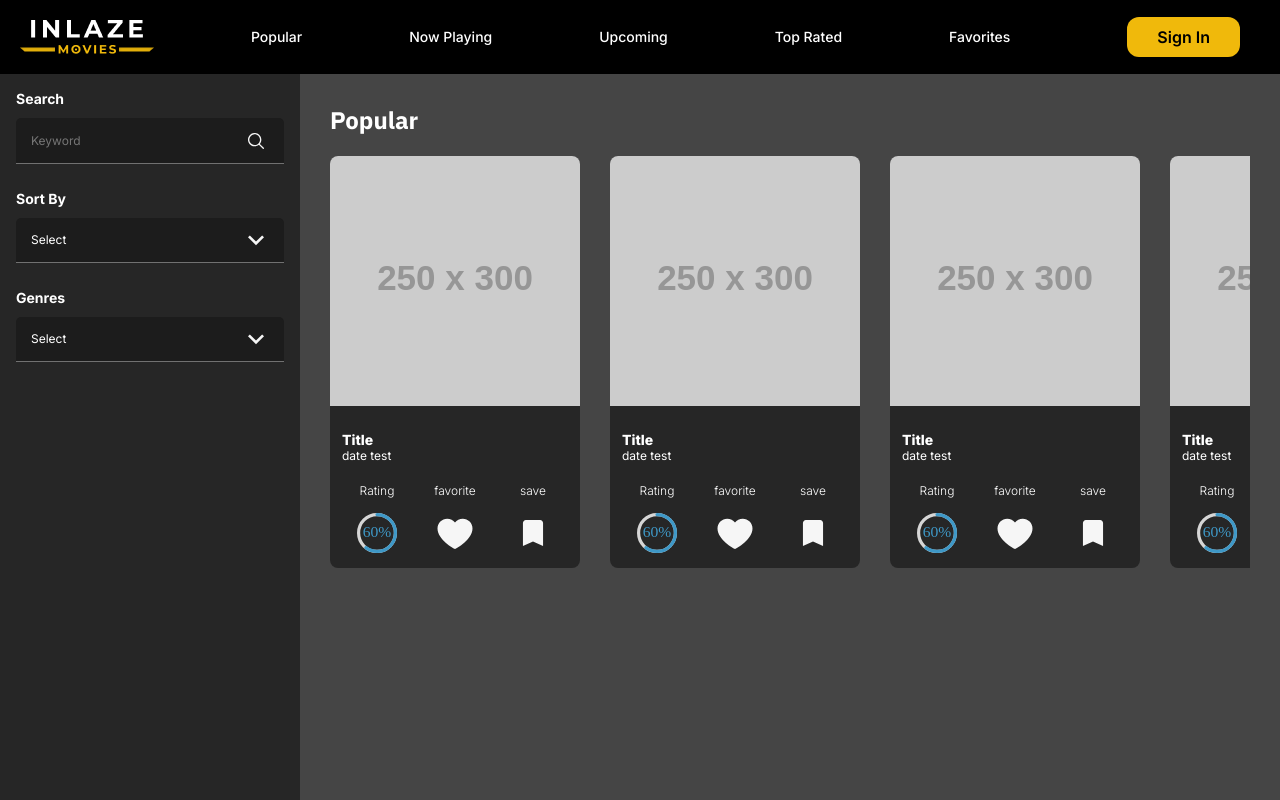
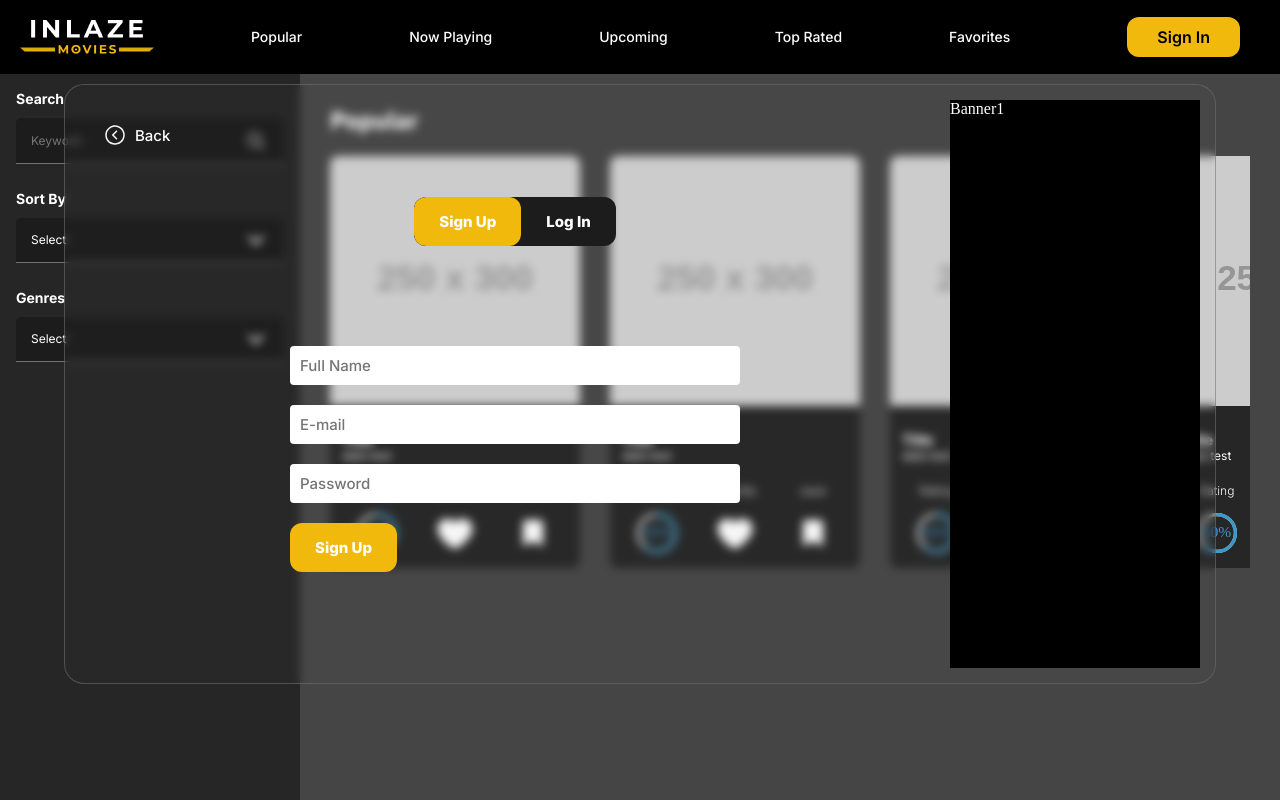
Before and after one commit to NandierSR26/movies-app-front-inlaze, a React (Vite) app: page / in a window 1280 px wide. Built offline with nearby package versions, Linux system fonts and the light colour scheme.

Commit message:
feat: Auth page forms

```diff
--- /dev/null
+++ b/src/components/AuthBanners/AuthBanners.module.scss
@@ -0,0 +1,4 @@
+.banner {
+  width: 250px;
+  background-color: #000;
+}
--- /dev/null
+++ b/src/components/AuthBanners/Banner1.tsx
@@ -0,0 +1,10 @@
+
+import styles from './AuthBanners.module.scss'
+
+export const Banner1 = () => {
+  return (
+    <div className={styles["banner"]}>
+      Banner1
+    </div>
+  )
+}
--- /dev/null
+++ b/src/components/AuthBanners/Banner2.tsx
@@ -0,0 +1,8 @@
+import styles from './AuthBanners.module.scss'
+export const Banner2 = () => {
+  return (
+    <div className={styles["banner"]}>
+      Banner2
+    </div>
+  )
+}
--- a/src/components/Header/Header.module.scss
+++ b/src/components/Header/Header.module.scss
@@ -3,6 +3,7 @@
 .header {
   background-color: $primary-color;
   padding: 13.5px 20px;
+  z-index: 10;
 }
 
 .header-container {
--- a/src/components/index.ts
+++ b/src/components/index.ts
@@ -5,3 +5,5 @@ export * from './CardMovie/CardMovie'
 export * from './LikeButton/LikeButton'
 export * from './SaveButton/SaveButton'
 export * from './CircularRating/CircularRating'
+export * from './AuthBanners/Banner1'
+export * from './AuthBanners/Banner2'
--- a/src/index.scss
+++ b/src/index.scss
@@ -16,7 +16,8 @@ body {
   display: flex;
   flex-direction: column;
   min-height: 100vh;
-  overflow: hidden;
+  overflow-x: hidden;
+  position: relative;
 }
 
 option:hover {
--- /dev/null
+++ b/src/pages/Auth/AuthPage.module.scss
@@ -0,0 +1,99 @@
+@import '../../index.scss';
+
+.backdrop-page {
+  position: absolute;
+  top: 84px;
+  width: 100vw;
+  height: 100%;
+  display: flex;
+  justify-content: center;
+}
+
+.page-container {
+  position: relative;
+  display: flex;
+  justify-content: center;
+  width: 90%;
+  max-width: 1200px;
+  height: 600px;
+  background-color: #ffffff03;
+  border: 1px solid #71717190;
+  border-radius: 20px;
+  backdrop-filter: blur(5px);
+  z-index: 9;
+  padding: 15px;
+}
+
+.btn-close-auth {
+  @include inter-font(500, normal, 15px);
+  position: absolute;
+  left: 40px;
+  top: 40px;
+  display: flex;
+  align-items: center;
+  gap: 10px;
+  cursor: pointer;
+}
+
+.form-container {
+  flex: 1;
+  height: 100%;
+  padding: 30px;
+  display: flex;
+  flex-direction: column;
+  justify-content: center;
+  align-items: center;
+
+  form {
+    display: flex;
+    flex-direction: column;
+    gap: 20px;
+    width: 100%;
+    max-width: 450px;
+    flex-shrink: 0;
+  }
+
+  input {
+    @include inter-font(500, normal, 15px);
+    background-color: #fff;
+    color: $gray-300;
+    border: none;
+    outline: none;
+    border-radius: 4px;
+    padding: 10px;
+  }
+
+  .form-legend {
+    @include inter-font(400, normal, 15px);
+    color: $text-white;
+    flex-shrink: 0;
+    margin-bottom: 50px;
+  }
+}
+
+.form-switch {
+  background-color: $gray-400;
+  border-radius: 12px;
+  overflow: hidden;
+  margin-bottom: 100px;
+
+  .active {
+    background-color: $secondary-color;
+  }
+}
+
+.form-switch > button,
+.btn-submit {
+  @include inter-font(800, normal, 15px);
+  padding: 15px 25px;
+  background-color: transparent;
+  color: $text-white;
+  border-radius: 12px;
+  border: none;
+}
+
+.btn-submit {
+  background-color: $secondary-color;
+  width: fit-content;
+  cursor: pointer;
+}
--- /dev/null
+++ b/src/pages/Auth/AuthPage.tsx
@@ -0,0 +1,46 @@
+import { useState } from 'react'
+import { Banner1 } from '../../components'
+import styles from './AuthPage.module.scss'
+import { LoginForm } from './LoginForm'
+import backIcon from '/assets/left-arrow-circle-icon.svg'
+import { RegisterForm } from './RegisterForm'
+
+export const AuthPage = () => {
+
+  const [isSelected, setIsSelected] = useState<"login" | "signup">('signup')
+
+  return (
+    <main className={styles["backdrop-page"]}>
+      <section className={styles["page-container"]}>
+
+        <div className={styles["btn-close-auth"]}>
+          <img src={backIcon} alt="arrow-icon" />
+          <span>Back</span>
+        </div>
+
+        <div className={styles["form-container"]}>
+          <div className={styles["form-switch"]}>
+            <button
+              className={`${ (isSelected === 'signup') ? styles.active : '' }`}
+              onClick={() => setIsSelected('signup')}
+            >
+              Sign Up
+            </button>
+            <button
+              className={`${ (isSelected === 'login') ? styles.active : '' }`}
+              onClick={() => setIsSelected('login')}
+            >
+              Log In
+            </button>
+          </div>
+
+          { isSelected === 'login' && <LoginForm /> }
+          { isSelected === 'signup' && <RegisterForm /> }
+        </div>
+
+        <Banner1 />
+
+      </section>
+    </main>
+  )
+}
--- /dev/null
+++ b/src/pages/Auth/LoginForm.tsx
@@ -0,0 +1,17 @@
+import styles from './AuthPage.module.scss'
+
+export const LoginForm = () => {
+  return (
+    <>
+      <p className={styles["form-legend"]}>We love having you back</p>
+      <form>
+        <input type="text" placeholder="E-mail" />
+        <input type="text" placeholder="Password" />
+
+        <button type='submit' className={styles["btn-submit"]}>
+          Log In
+        </button>
+      </form>
+    </>
+  )
+}
--- /dev/null
+++ b/src/pages/Auth/RegisterForm.tsx
@@ -0,0 +1,17 @@
+import styles from './AuthPage.module.scss'
+
+export const RegisterForm = () => {
+  return (
+    <>
+      <form>
+        <input type="text" placeholder="Full Name" />
+        <input type="text" placeholder="E-mail" />
+        <input type="password" placeholder="Password" />
+
+        <button type='submit' className={styles["btn-submit"]}>
+          Sign Up
+        </button>
+      </form>
+    </>
+  )
+}
--- a/src/pages/Home/HomePage.tsx
+++ b/src/pages/Home/HomePage.tsx
@@ -1,5 +1,6 @@
 import { Carousel, Header, Sidebar } from "../../components"
 import styles from './Home.module.scss'
+import { AuthPage } from "../Auth/AuthPage"
 
 export const HomePage = () => {
   return (
@@ -18,9 +19,7 @@ export const HomePage = () => {
         </main>
       </section>
 
-      {/* main */}
-
-      {/* Footer */}
+      <AuthPage />
     </>
   )
 }
```
Also changed, not shown: public/assets/left-arrow-circle-icon.svg (added).
